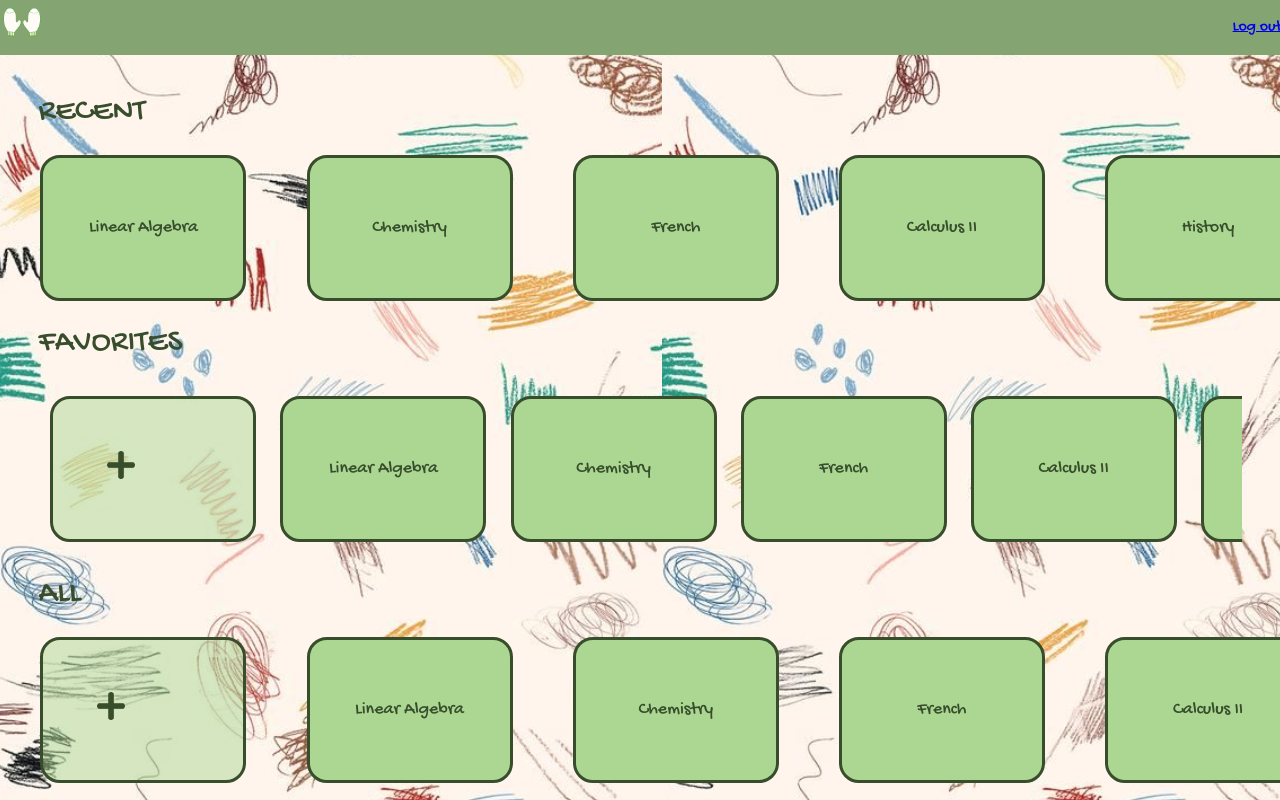
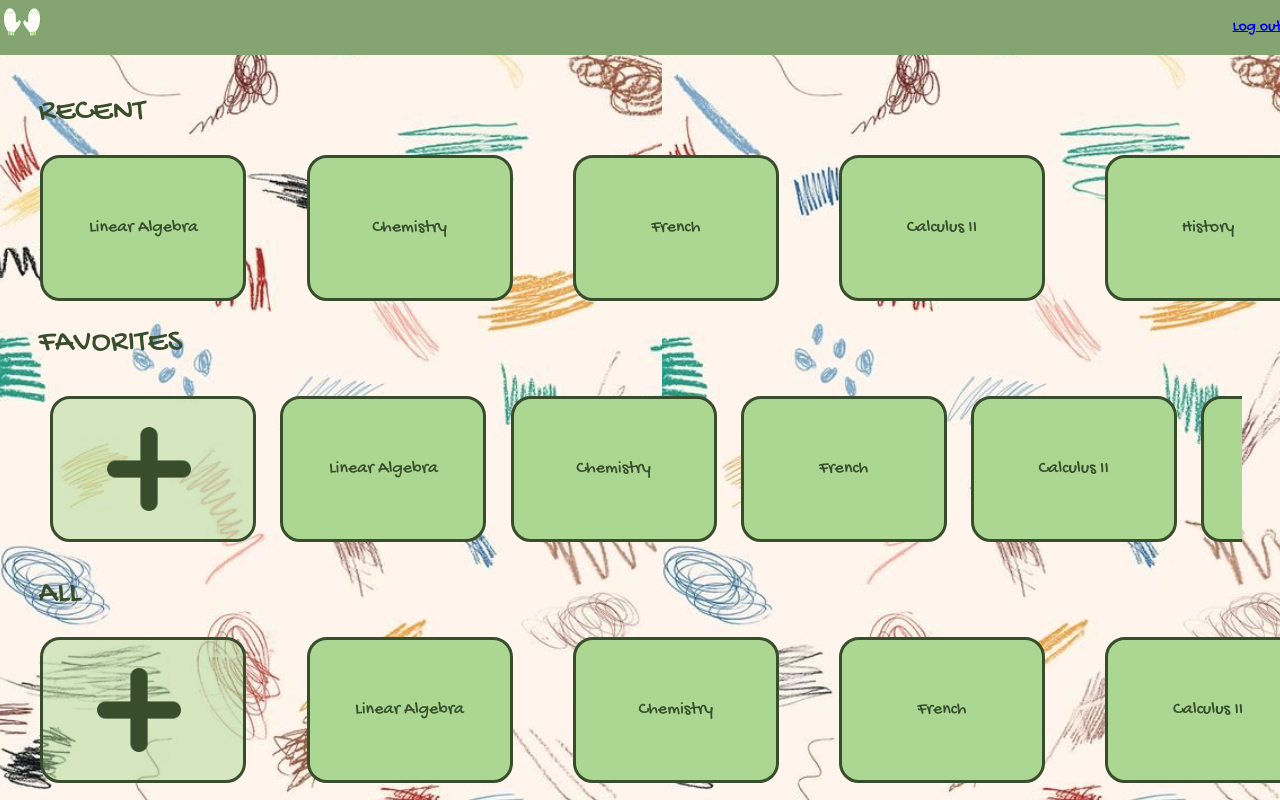
Before and after one commit to rin-bell4772/mttn, a Next.js app in the folder mttn/: page /dashboard in a window 1280 px wide. Shown: the top 800 px of the page. Built offline with nearby package versions, Linux system fonts and the light colour scheme; a web font is replaced by a local one.

Commit message:
Updated CSS for AddStudySet button

```diff
--- a/mttn/src/app/components/AddStudySet.module.css
+++ b/mttn/src/app/components/AddStudySet.module.css
@@ -14,6 +14,8 @@
 }
 
 .addStudySet img {
-    height: 40%;
-    width: 30%;
+    height: 90%;
+    width: 90%;
+    display: flex;
+    justify-content: center;
 }
```
